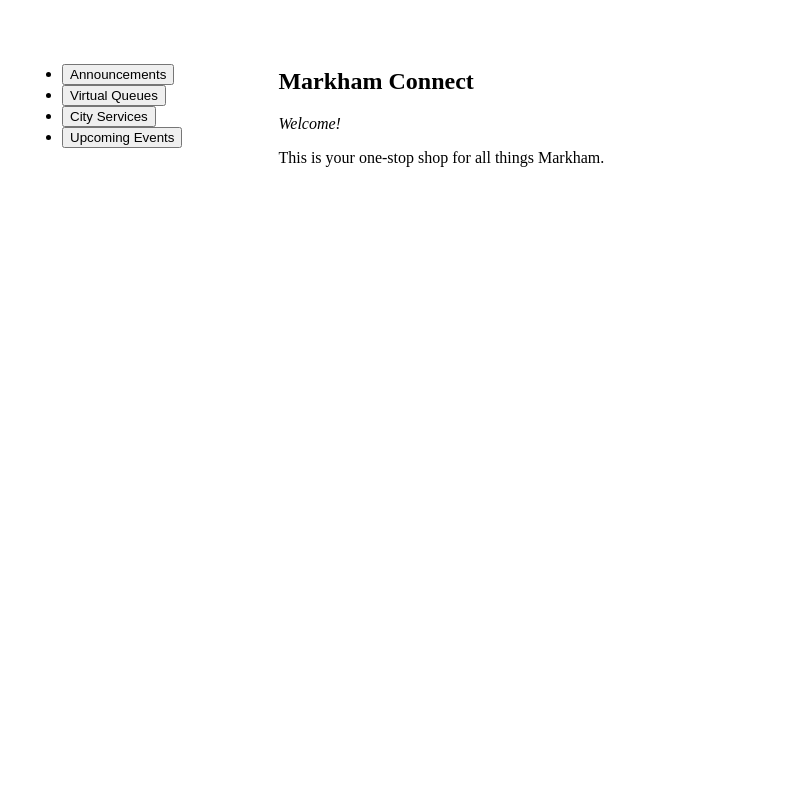
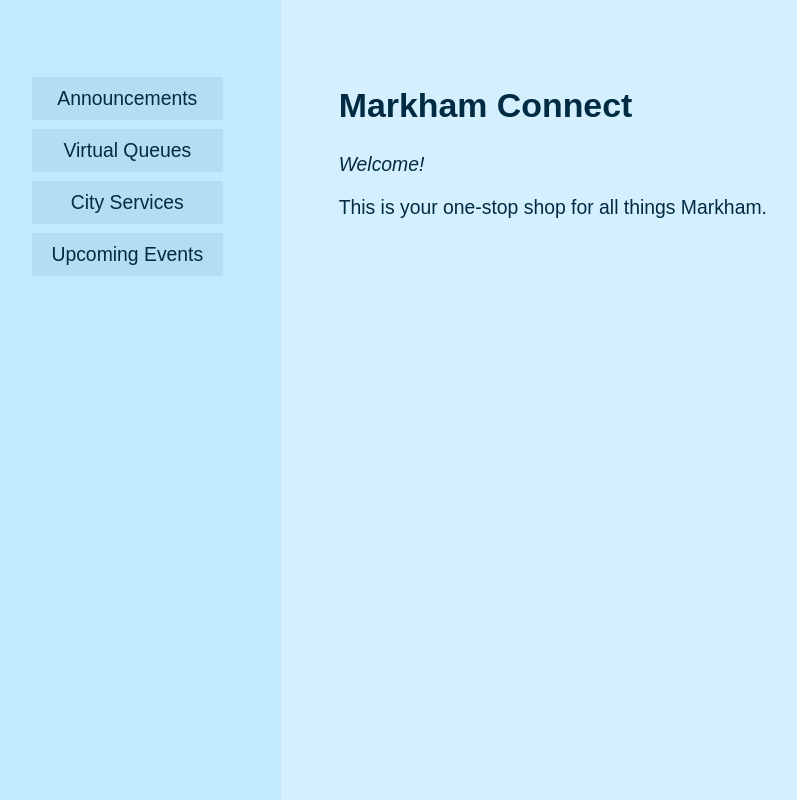
Before and after one commit to martendo/yrhacks-2023, a plain HTML site: page docs/index.html in a window 1280 px wide. Shown: the whole page, without its empty margins (26-823 px from the left). Drawn offline with Linux system fonts and the light colour scheme.

Commit message:
Style it up a bit

```diff
--- a/docs/style.css
+++ b/docs/style.css
@@ -1,6 +1,39 @@
 html, body {
 	padding: 0;
 	margin: 0;
+	width: 100%;
+	height: 100%;
+	font-size: 1.1rem;
+}
+
+* {
+	color: #002B42;
+	font-family: sans-serif;
+	font-size: inherit;
+}
+
+ul {
+	list-style: none;
+	padding: 0;
+}
+li {
+	margin-bottom: 0.5em;
+}
+
+h1 {
+	font-size: 1.75em;
+}
+
+button {
+	border: none;
+	background-color: #B4DDF1;
+	padding: 0.5em 1em;
+}
+button:hover {
+	background-color: #B2D3E6;
+}
+button:active {
+	background-color: #9DC4D9;
 }
 
 body {
@@ -12,6 +45,13 @@ body > div {
 	padding: 3em;
 }
 
+#nav {
+	background-color: #C2EAFF;
+}
+#content {
+	background-color: #D4F0FF;
+}
+
 section {
 	display: none;
 }
@@ -19,3 +59,7 @@ section {
 #homeSection {
 	display: block;
 }
+
+#nav button {
+	width: 100%;
+}
```
